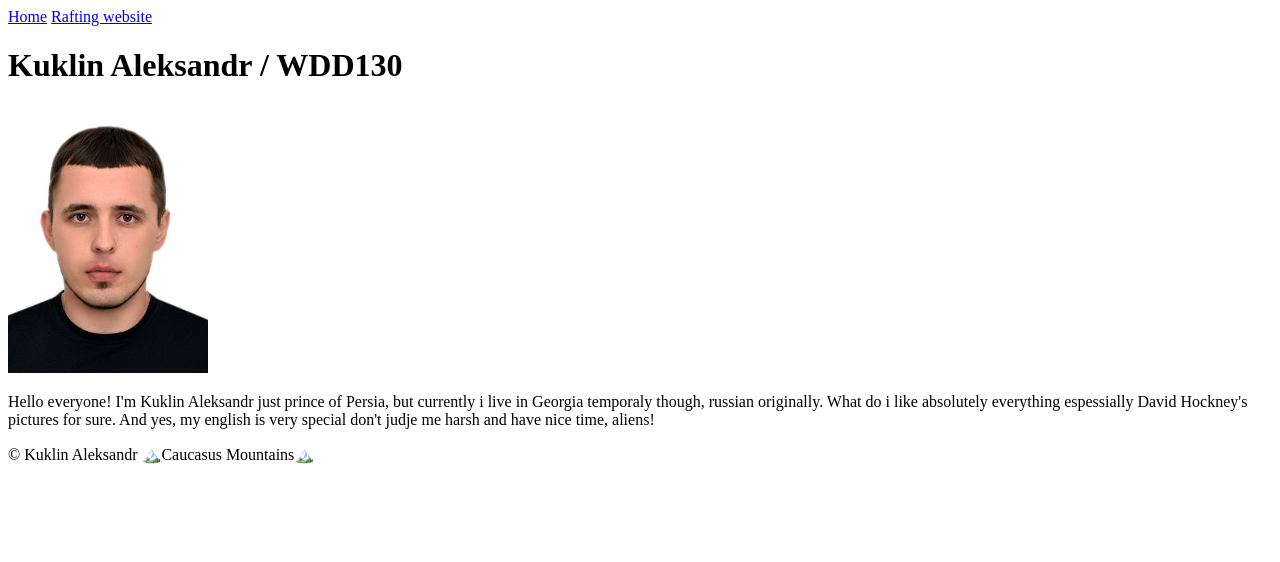
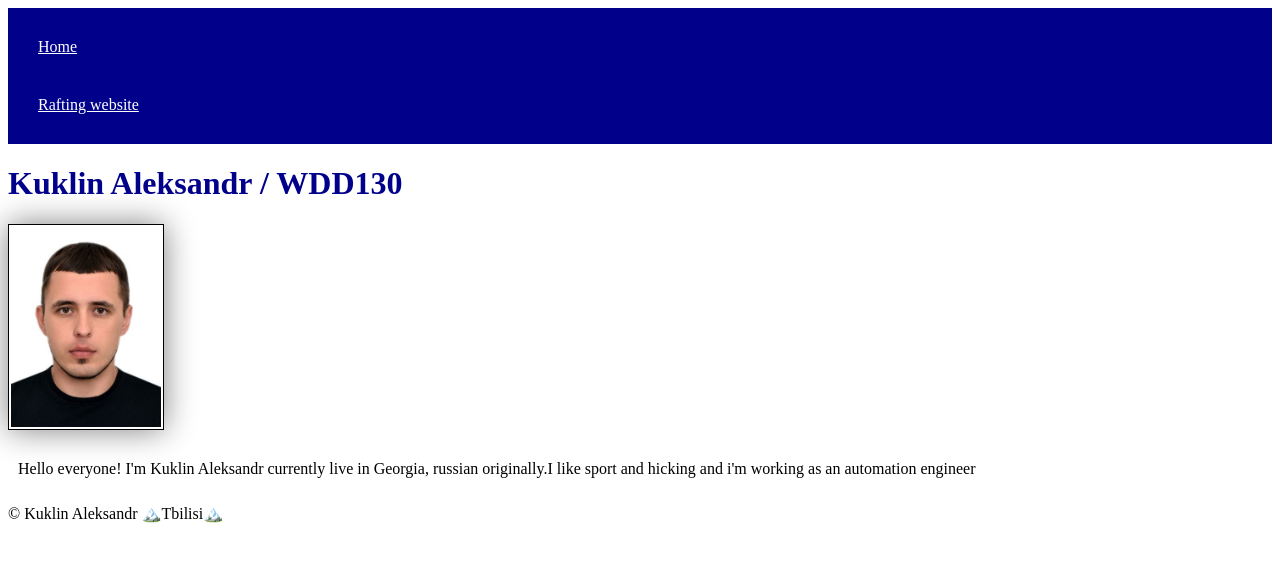
Before and after one commit to Akmurza/wdd130, a plain HTML site: page index.html in a window 1280 px wide. Drawn offline with Linux system fonts and the light colour scheme.

Commit message:
messages

```diff
--- a/index.html
+++ b/index.html
@@ -4,6 +4,7 @@
   <meta charset="utf-8">
   <meta name="viewpoint" content="width=device-width,initial-scale=1.0">
   <title>Kuklin Aleksandr / WDD130 </title>
+  <link rel="stylesheet"href="styles/styles.css">
 </head>
 <body>
     <header>
@@ -15,14 +16,12 @@
     <main>
         <h1>Kuklin Aleksandr / WDD130</h1>
         <img src="images\photo.jpg" alt="Hello here must be my photo" width="200">
-        <p> Hello everyone! I'm Kuklin Aleksandr just prince of Persia, but currently i live
-            in Georgia temporaly though, russian originally. What do i like absolutely everything espessially
-            David Hockney's pictures for sure. And yes, my english is very special don't
-            judje me harsh and have nice time, aliens!
+        <p> Hello everyone! I'm Kuklin Aleksandr currently live
+            in Georgia, russian originally.I like sport and hicking and i'm working as an automation engineer
         </p>
     </main>
     <footer>
-        © Kuklin Aleksandr 🏔️Caucasus Mountains🏔️
+        © Kuklin Aleksandr 🏔️Tbilisi🏔️
     </footer>
 </body>
 </html>
--- /dev/null
+++ b/styles/styles.css
@@ -0,0 +1,22 @@
+nav{
+background-color: darkblue;
+padding: 10px;
+}
+nav a {
+    color: white;
+    display: block;
+    padding: 20px;
+}
+h1 {
+    color: darkblue;
+}
+img{
+width: 150px;
+height: auto;
+border: 1px solid black;
+padding: 2px;
+box-shadow: 0 0 30px gray;
+}
+p {
+    padding: 10px;
+}
```
